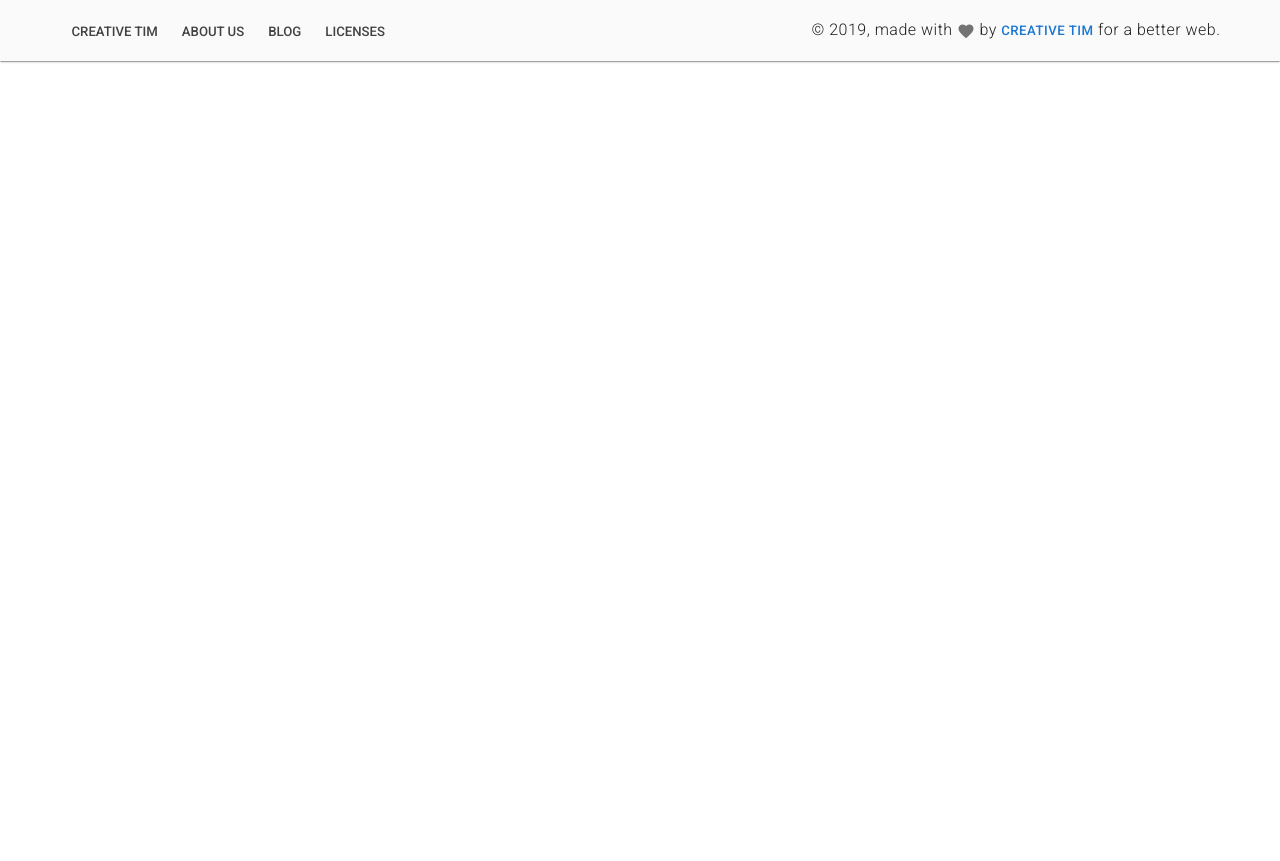
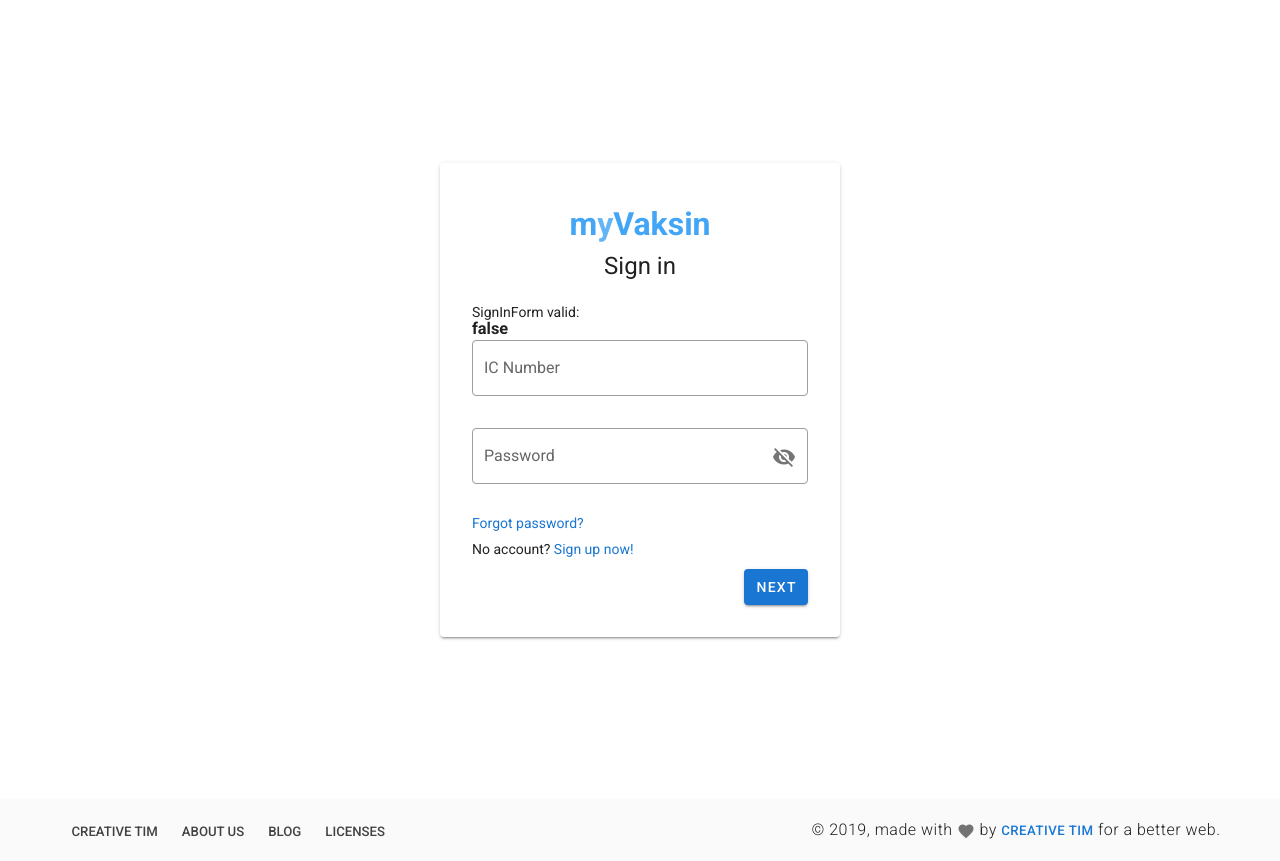
Before and after one commit to mamaguchi/myvaksin-provider-fe, a Nuxt app: page /login in a window 1280 px wide. Before the commit the page ends 800 px from the top, so only its background shows below. Built offline with nearby package versions, Linux system fonts and the light colour scheme.

Commit message:
Added a login page to myvaksin provider app, its backend not implemented yet.

```diff
--- a/package.json
+++ b/package.json
@@ -15,6 +15,7 @@
     "@nuxtjs/axios": "^5.12.5",
     "core-js": "^3.8.3",
     "date-fns": "^2.17.0",
+    "js-cookie": "^2.2.1",
     "nuxt": "^2.14.12"
   },
   "devDependencies": {
--- /dev/null
+++ b/pages/login/index.vue
@@ -0,0 +1,209 @@
+<template>
+  <v-container fill-height fluid>
+    <v-row align="center">
+      <v-card
+        ref="form"
+        class="mx-auto"
+        max-width="400"
+      >
+        <v-card-text>
+          <v-list-item three-line>
+            <v-list-item-content class="mt-4">
+              <div class="my_text_h4 text-center font-weight-bold">
+                <span class="blue--text text--lighten-1">m</span><span class="blue--text text--lighten-2">y</span><span class="blue--text text--lighten-1">Vaksin</span>
+              </div>
+
+              <v-list-item-title class="my_text_h5 text-center mt-2 mb-6">
+                Sign in
+              </v-list-item-title>
+
+              <p v-if="loginErr" class="error">
+                {{ loginErr }}
+              </p>
+
+              <span>SignInForm valid: <h3>{{ signInFormValid }}</h3></span>
+
+              <p v-if="signupStatus" class="blue--text text--lighten-1">
+                {{ signupStatus }}
+              </p>
+
+              <v-text-field
+                ref="id"
+                v-model="userId"
+                outlined
+                label="IC Number"
+                validate-on-blur
+                :rules="idRules"
+                required
+              />
+
+              <v-text-field
+                ref="pwd"
+                v-model="userPwd"
+                outlined
+                label="Password"
+                validate-on-blur
+                :rules="pwdRules"
+                required
+                :append-icon="showPwd ? 'mdi-eye' : 'mdi-eye-off'"
+                :type="showPwd ? 'text' : 'password'"
+                @click:append="showPwd = !showPwd"
+                @input="pwdErrMsg=''"
+              />
+
+              <nuxt-link
+                to="/"
+                class="mynuxtlink"
+              >
+                Forgot password?
+              </nuxt-link>
+
+              <span class=" mt-2">
+                No account?
+                <nuxt-link
+                  to="/signup"
+                  class="mynuxtlink"
+                >
+                  Sign up now!
+                </nuxt-link>
+              </span>
+            </v-list-item-content>
+          </v-list-item>
+        </v-card-text>
+
+        <v-card-actions>
+          <v-spacer />
+          <v-btn
+            color="primary"
+            class="mr-6 mt-n6 mb-6"
+            @click="signin"
+          >
+            Next
+          </v-btn>
+        </v-card-actions>
+      </v-card>
+    </v-row>
+  </v-container>
+</template>
+
+<script>
+import { mapActions } from 'vuex'
+
+export default {
+
+  components: {
+    //
+  },
+
+  data () {
+    return {
+      // idErrMsg: '',
+      // pwdErrMsg: '',
+      signInFormErr: false,
+      signInFormValid: false,
+      userId: null,
+      userPwd: null,
+      showPwd: false,
+      loginErr: null,
+      // idRules: [
+      //   v => !!v || 'IC is required',
+      //   v => /^[0-9]*$/.test(v) || 'Only numeric values allowed'
+      // ],
+      idRules: [
+        v => !!v || 'IC is required',
+        v => (
+          /^[0-9]{6,6}[-]{1,1}[0-9]{2,2}[-]{1,1}[0-9]{4,4}$/.test(v) ||
+          /^[0-9]{6,6}[0-9]{2,2}[0-9]{4,4}$/.test(v) ||
+          /^[a-zA-Z]{1,2}[0-9]{6,8}[a-zA-Z]{0,1}$/.test(v) ||
+          'Invalid IC/Passport'
+        )
+      ],
+      pwdRules: [
+        v => !!v || 'Password is required'
+      ]
+    }
+  },
+
+  computed: {
+    form () {
+      return {
+        id: this.userId,
+        pwd: this.userPwd
+      }
+    },
+
+    signupStatus () {
+      return this.$store.getters['auth/signupStatus']
+    }
+
+  },
+
+  methods: {
+    ...mapActions('auth', {
+      login: 'login'
+    }),
+
+    validateSignInForm () {
+      // this.signInFormErr = false
+      let isValid = true
+      // Object.keys(this.form).forEach((k) => {
+      //   if (!this.$refs[k].validate(true)) {
+      //     // this.signInFormErr = true
+      //     isValid = false
+      //     break
+      //   }
+      //   // if (!this.form[k]) { this.signInFormErr = true }
+      // })
+
+      const formKeys = Object.keys(this.form)
+      for (let i = 0; i < formKeys.length; i++) {
+        if (!this.$refs[formKeys[i]].validate(true)) {
+          isValid = false
+          break
+        }
+      }
+      return isValid
+    },
+
+    signin () {
+      // if (this.userId === '') {
+      //   this.idErrMsg = 'Please enter a valid IC number'
+      // }
+      // if (this.userPwd === '') {
+      //   this.pwdErrMsg = 'Please enter your login password'
+      // }
+      // if (formInvalid) { return }
+
+      this.signInFormValid = this.validateSignInForm()
+
+      // try {
+      //   this.$store.commit('auth/signupStatus', '')
+      //   await this.login({
+      //     userId: this.userId,
+      //     userPwd: this.userPwd
+      //   })
+      // } catch (error) {
+      //   // this.loginErr = error //this gives an unfriendly error msg
+      //   this.loginErr = 'Unable to login at the moment, please try again later'
+      // }
+    }
+
+  }
+}
+</script>
+
+<style scoped>
+
+.mynuxtlink {
+    text-decoration: none;
+}
+
+.my_text_h4 {
+   font-size: xx-large;
+}
+
+.my_text_h5 {
+   font-size: x-large;
+}
+
+</style>
--- /dev/null
+++ b/store/auth/actions.js
@@ -0,0 +1,32 @@
+import qs from 'qs'
+
+const cookies = process.client ? require('js-cookie') : undefined
+
+export default {
+  login (context, { userId, userPwd }) {
+    const payload = {}
+    payload.userId = userId
+    payload.userPwd = userPwd
+    // const payloadData = qs.stringify(payload)
+    // const { data } = await this.$axios.post('http://localhost:8082/public/login', payloadData)
+
+    // cookies.set('auth', data)
+    // context.commit('auth', data)
+    cookies.set('auth', payload.userId)
+    context.commit('auth', payload.userId)
+
+    this.$router.push('/clinicadmin')
+  },
+
+  logout ({ commit }) {
+    cookies.remove('auth')
+    commit('auth', null)
+  },
+
+  async signup (context, formData) {
+    const payloadData = qs.stringify(formData)
+    const { data } = await this.$axios.post('http://localhost:8082/public/signup', payloadData)
+
+    return data.createAccResCode
+  }
+}
--- /dev/null
+++ b/store/auth/getters.js
@@ -0,0 +1,7 @@
+export default {
+
+  getSignupStatus (state) {
+    return state.signupStatus
+  }
+
+}
--- /dev/null
+++ b/store/auth/mutations.js
@@ -0,0 +1,15 @@
+export default {
+
+  auth (state, authData) {
+    state.auth = authData
+  },
+
+  setPrevRoute (state, prevRoute) {
+    state.prevRoute = prevRoute
+  },
+
+  signupStatus (state, signupStatus) {
+    state.signupStatus = signupStatus
+  }
+
+}
--- /dev/null
+++ b/store/auth/state.js
@@ -0,0 +1,7 @@
+export default () => ({
+
+  auth: null,
+  prevRoute: null,
+  signupStatus: ''
+
+})
```
Also changed, not shown: 1 other file (tests, documents, lock files or other folders).
